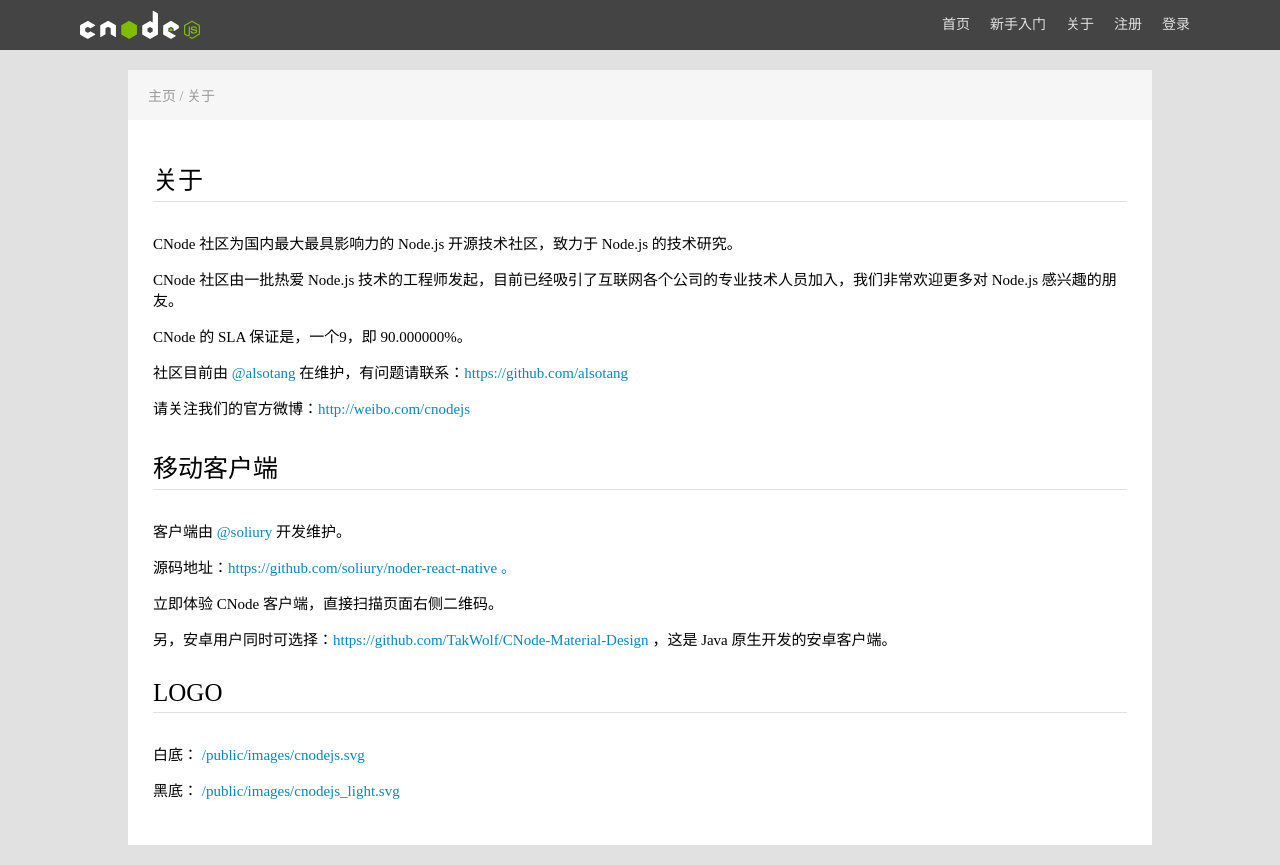
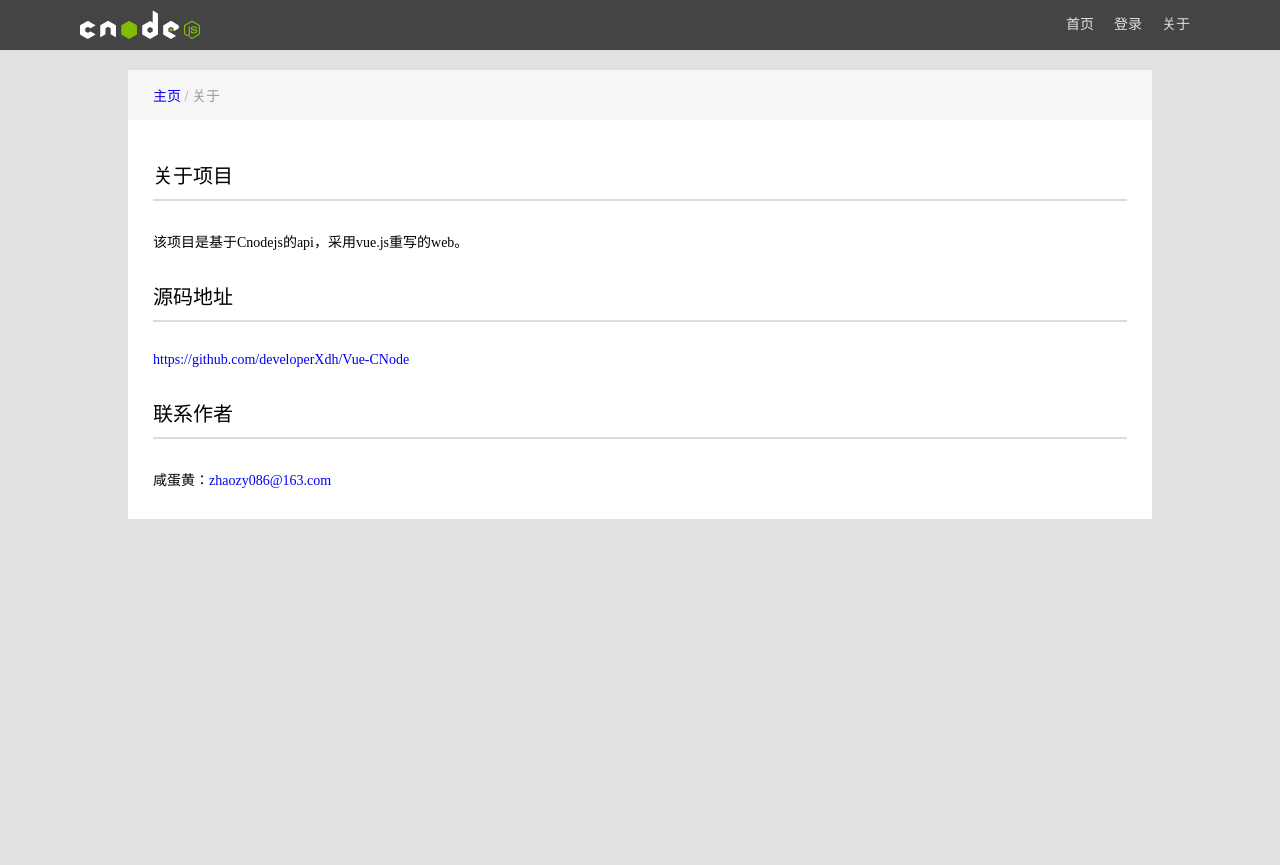
Before and after one commit to developerXdh/Vue-CNode, a Vue app: page /#/about in a window 1280 px wide. After the commit the page ends 800 px from the top, so only its background shows below. Built offline with nearby package versions, Linux system fonts and the light colour scheme.

Commit message:
add vuex

```diff
--- a/package.json
+++ b/package.json
@@ -13,7 +13,8 @@
     "axios": "^0.18.0",
     "vue": "^2.5.2",
     "vue-headful": "^2.0.1",
-    "vue-router": "^3.0.1"
+    "vue-router": "^3.0.1",
+    "vuex": "^3.1.1"
   },
   "devDependencies": {
     "autoprefixer": "^7.1.2",
--- a/src/components/About.vue
+++ b/src/components/About.vue
@@ -1,21 +1,19 @@
 <template>
 <main>
-  <header>主页 / 关于</header>
-  <div>
-    <h1>关于</h1>
-    <p>CNode 社区为国内最大最具影响力的 Node.js 开源技术社区，致力于 Node.js 的技术研究。</p>
-    <p>CNode 社区由一批热爱 Node.js 技术的工程师发起，目前已经吸引了互联网各个公司的专业技术人员加入，我们非常欢迎更多对 Node.js 感兴趣的朋友。</p>
-    <p>CNode 的 SLA 保证是，一个9，即 90.000000%。</p>
-    <p>社区目前由 <router-link :to="{name:'user_info',params:{name:'alsotang'}}">@alsotang</router-link> 在维护，有问题请联系：<a href="https://github.com/alsotang">https://github.com/alsotang</a></p>
-    <p>请关注我们的官方微博：<a href="http://weibo.com/cnodejs">http://weibo.com/cnodejs</a></p>
-    <h1>移动客户端</h1>
-    <p>客户端由 <router-link :to="{name:'user_info',params:{name:'soliury'}}"><a>@soliury</a></router-link> 开发维护。<p>
-    <p>源码地址：<a href="https://github.com/soliury/noder-react-native">https://github.com/soliury/noder-react-native 。</a></p>
-    <p>立即体验 CNode 客户端，直接扫描页面右侧二维码。</p>
-    <p>另，安卓用户同时可选择：<a href="https://github.com/TakWolf/CNode-Material-Design">https://github.com/TakWolf/CNode-Material-Design</a> ，这是 Java 原生开发的安卓客户端。</p>
-    <h1>LOGO</h1>
-    <p>白底： <a href="https://cnodejs.org/public/images/cnodejs.svg">/public/images/cnodejs.svg</a></p>
-    <p>黑底： <a href="https://cnodejs.org/public/images/cnodejs_light.svg">/public/images/cnodejs_light.svg</a></p>
+  <header><router-link :to = "{name:'root'}">主页</router-link> / 关于</header>
+  <div class='about'>
+    <div>
+      <h1 class='title'>关于项目</h1>
+      <p>该项目是基于Cnodejs的api，采用vue.js重写的web。</p>
+    </div>
+    <div>
+      <h1 class='title'>源码地址</h1>
+      <a href='https://github.com/developerXdh/Vue-CNode'>https://github.com/developerXdh/Vue-CNode</a>
+    </div>
+    <div>
+      <h1 class='title'>联系作者</h1>
+      <p>咸蛋黄：<a href='mailto:zhaozy086@163.com'>zhaozy086@163.com</a></p>
+    </div>
   </div>
 </main>
 </template>
@@ -30,29 +28,23 @@
 <style scoped>
     header{
       background-color: #F6F6F6;
-      padding: 15px 20px;
+      padding: 15px 25px;
       color:#999999
     }
-    div{
+    .about{
       padding: 10px 25px 30px 25px;
       background-color: white
     }
-    h1{
-      font: 25px bolder;
+    .title{
+      font: 20px bolder;
       margin:30px 0
     }
     h1::after{
       content: "";
       display: block;
-      height: 1px;
-      background-color: #E1E1E1;
-      margin-top:5px;
+      height: 2px;
+      background-color: #DCDCDC;
+      margin-top:10px;
     }
-    p,a{
-      margin: 15px 0;
-      font-size: 15px;
-    }
-    a{
-      color:#0088cc
-    }
+
 </style>
--- a/src/components/Getstart.vue
+++ /dev/null
@@ -1,71 +0,0 @@
-<template>
-<main>
-  <header>主页 / 新手入门</header>
-  <div>
-    <h1>Node.js 入门</h1>
-    <h2>《快速搭建 Node.js 开发环境以及加速 npm》</h2>
-    <a href="http://fengmk2.com/blog/2014/03/node-env-and-faster-npm.html">http://fengmk2.com/blog/2014/03/node-env-and-faster-npm.html</a>
-    <h2>《Node.js 包教不包会》</h2>
-    <a href="https://github.com/alsotang/node-lessons">https://github.com/alsotang/node-lessons</a>
-    <h2>《ECMAScript 6入门》</h2>
-    <a href="http://es6.ruanyifeng.com">http://es6.ruanyifeng.com/</a>
-    <h2>《七天学会NodeJS》</h2>
-    <a href="https://github.com/nqdeng/7-days-nodejs">https://github.com/nqdeng/7-days-nodejs</a>
-    <h1>Node.js 资源</h1>
-    <h2>《前端资源教程》</h2>
-    <a href="https://cnodejs.org/topic/56ef3edd532839c33a99d00e">https://cnodejs.org/topic/56ef3edd532839c33a99d00e</a>
-    <h2>《国内的 npm 镜像源》</h2>
-    <a href="http://cnpmjs.org/">http://cnpmjs.org/</a>
-    <h2>《node weekly》</h2>
-    <a href="http://nodeweekly.com/issues">http://nodeweekly.com/issues</a>
-    <h2>《node123-node.js中文资料导航》</h2>
-    <a href="https://github.com/youyudehexie/node123">https://github.com/youyudehexie/node123</a>
-    <h2>《A curated list of delightful Node.js packages and resources》</h2>
-    <a href="https://github.com/sindresorhus/awesome-nodejs">https://github.com/sindresorhus/awesome-nodejs</a>
-    <h2>《Node.js Books》</h2>
-    <a href="https://github.com/pana/node-books">https://github.com/pana/node-books</a>
-    <h1>Node.js 名人</h1>
-    <h2>《名人堂》</h2>
-    <a href="https://github.com/cnodejs/nodeclub/wiki/名人堂">https://github.com/cnodejs/nodeclub/wiki/名人堂</a>
-    <h1>Node.js 服务器</h1>
-    新手搭建 Node.js 服务器，推荐使用无需备案的DigitalOcean(<a href="https://www.digitalocean.com/">https://www.digitalocean.com/</a>)
-  </div>
-</main>
-</template>
-
-<script>
-export default {
-  name: 'Header',
-}
-</script>
-
-<!-- Add "scoped" attribute to limit CSS to this component only -->
-<style scoped>
-    header{
-      background-color: #F6F6F6;
-      padding: 15px 20px;
-      color:#999999
-    }
-    div{
-      padding: 10px 25px 30px 25px;
-      background-color: white
-    }
-    h1{
-      font: 25px bolder;
-      margin:20px 0
-    }
-    h1::after{
-      content: "";
-      display: block;
-      height: 1px;
-      background-color: #E1E1E1;
-      margin-top:5px;
-    }
-    h2,a{
-      margin: 15px 0;
-      font-size: 16px;
-    }
-    a{
-      color:#0088cc
-    }
-</style>
--- a/src/components/Header.vue
+++ b/src/components/Header.vue
@@ -5,10 +5,9 @@
     </router-link>
     <ul>
       <li><router-link :to = "{name:'root'}">首页</router-link></li>
-      <li><router-link :to = "{name:'getstart'}">新手入门</router-link></li>
+      <li><router-link :to = "{name:'login'}">登录</router-link></li>
+      <!-- <li><router-link :to = "{name:me}">我的主页</router-link></li> -->
       <li><router-link :to = "{name:'about'}">关于</router-link></li>
-      <li><router-link :to = "{name:'null'}">注册</router-link></li>
-      <li><router-link :to = "{name:'null'}">登录</router-link></li>
     </ul>
   </header>
 </template>
--- /dev/null
+++ b/src/components/Login.vue
@@ -0,0 +1,45 @@
+<template>
+<div>
+  <header><router-link :to = "{name:'root'}">主页</router-link> / 登录</header>
+  <div class='login'>
+    <input placeholder="Access Token">
+    <button>登　录</button>
+  </div>
+</div>
+</template>
+
+<script>
+export default {
+  name: 'Header',
+}
+</script>
+
+<!-- Add "scoped" attribute to limit CSS to this component only -->
+<style scoped>
+  header{
+      background-color: #F6F6F6;
+      padding: 15px 25px;
+      color:#999999
+    }
+  .login{
+    background-color: white;
+    padding: 50px;
+    text-align: center
+  }
+  input{
+    font-size: 16px;
+    text-align: center;
+    width: 100%;
+    padding:10px;
+    border: none;
+    border-bottom:1px solid #DCDCDC
+  }
+  button{
+    background-color: white;
+    border: 1px solid black;
+    font-size: 16px;
+    padding: 3px 10px;
+    margin-top: 30px;
+    border-radius: 3px;
+  }
+</style>
--- a/src/components/Null.vue
+++ /dev/null
@@ -1,27 +0,0 @@
-<template>
-    <div class="null">
-        <div><img src="..\assets\null.png">开发中...</div>
-    </div>
-</template>
-
-<script>
-export default {
-  name: 'Header',
-}
-</script>
-
-<!-- Add "scoped" attribute to limit CSS to this component only -->
-<style scoped>
-    .null div{
-        display: flex;
-        justify-content:center;
-        align-items: center;
-        font-size: 30px;
-        margin-top:10%
-    }
-    img{
-        max-width: 150px;
-        height: auto;
-        margin-right:20px;
-    }
-</style>
--- a/src/main.js
+++ b/src/main.js
@@ -5,6 +5,7 @@
 import router from './router'
 import Axios from 'Axios'
 import vueHeadful from 'vue-headful'
+import store from './store'
 
 Vue.config.productionTip = false
 Vue.prototype.$axios = Axios
@@ -13,6 +14,7 @@
 new Vue({
   el: '#app',
   router,
+  store,
   components: { App},
   template: '<App/>'
 })
--- a/src/router/index.js
+++ b/src/router/index.js
@@ -4,9 +4,8 @@
 import Article from '../components/Article'
 import UserInfo from '../components/UserInfo'
 import SlideBar from '../components/SlideBar'
-import Getstart from '../components/Getstart'
+import Login from '../components/Login'
 import About from '../components/About'
-import Null from '../components/Null'
 
 Vue.use(Router)
 
@@ -41,10 +40,10 @@
       }
     },
     {
-      name: 'getstart',
-      path: '/getstart',
+      name: 'login',
+      path: '/login',
       components:{
-        main: Getstart
+        main: Login
       }
     },
     {
@@ -53,13 +52,6 @@
       components:{
         main: About
       }
-    },
-    {
-      name: 'null',
-      path: '/null',
-      components:{
-        main: Null
-      }
     }
   ]
 })
```
Also changed, not shown: src/store/store.js (added, +25 -0 lines), src/assets/null.png (deleted), 1 other file (tests, documents, lock files or other folders).
